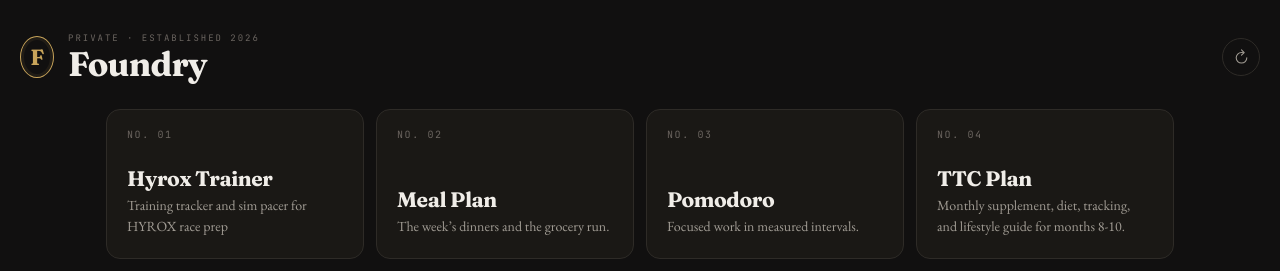
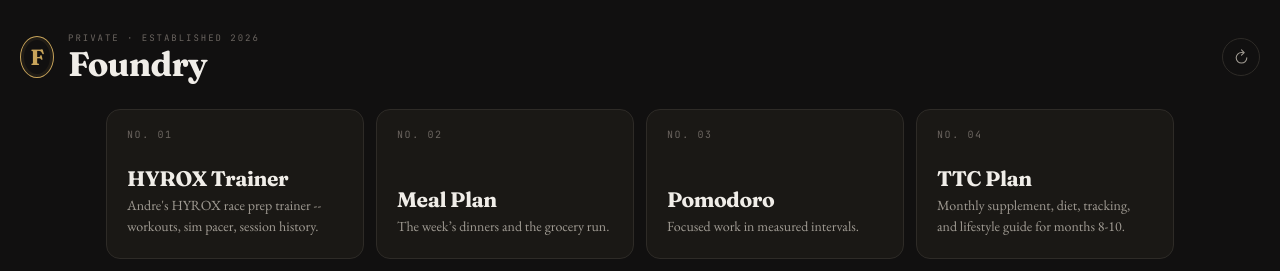
Before and after one commit to Awentzelza/foundry, a React (Vite) app: page / in a window 1280 px wide. Shown: the top 271 px of the page. Built offline with nearby package versions, Linux system fonts and the light colour scheme; no server answers; the database is empty.

Commit message:
Foundry: regenerate app registry

```diff
--- a/src/apps/registry.ts
+++ b/src/apps/registry.ts
@@ -41,8 +41,8 @@ export const APP_REGISTRY: RegisteredApp[] = [
   {
     meta: {
       id: "hyrox-trainer",
-      name: "Hyrox Trainer",
-      description: "Training tracker and sim pacer for HYROX race prep",
+      name: "HYROX Trainer",
+      description: "Andre's HYROX race prep trainer -- workouts, sim pacer, session history.",
       icon: "hyrox",
       route: "hyrox-trainer",
       needsPersistence: true,
```
